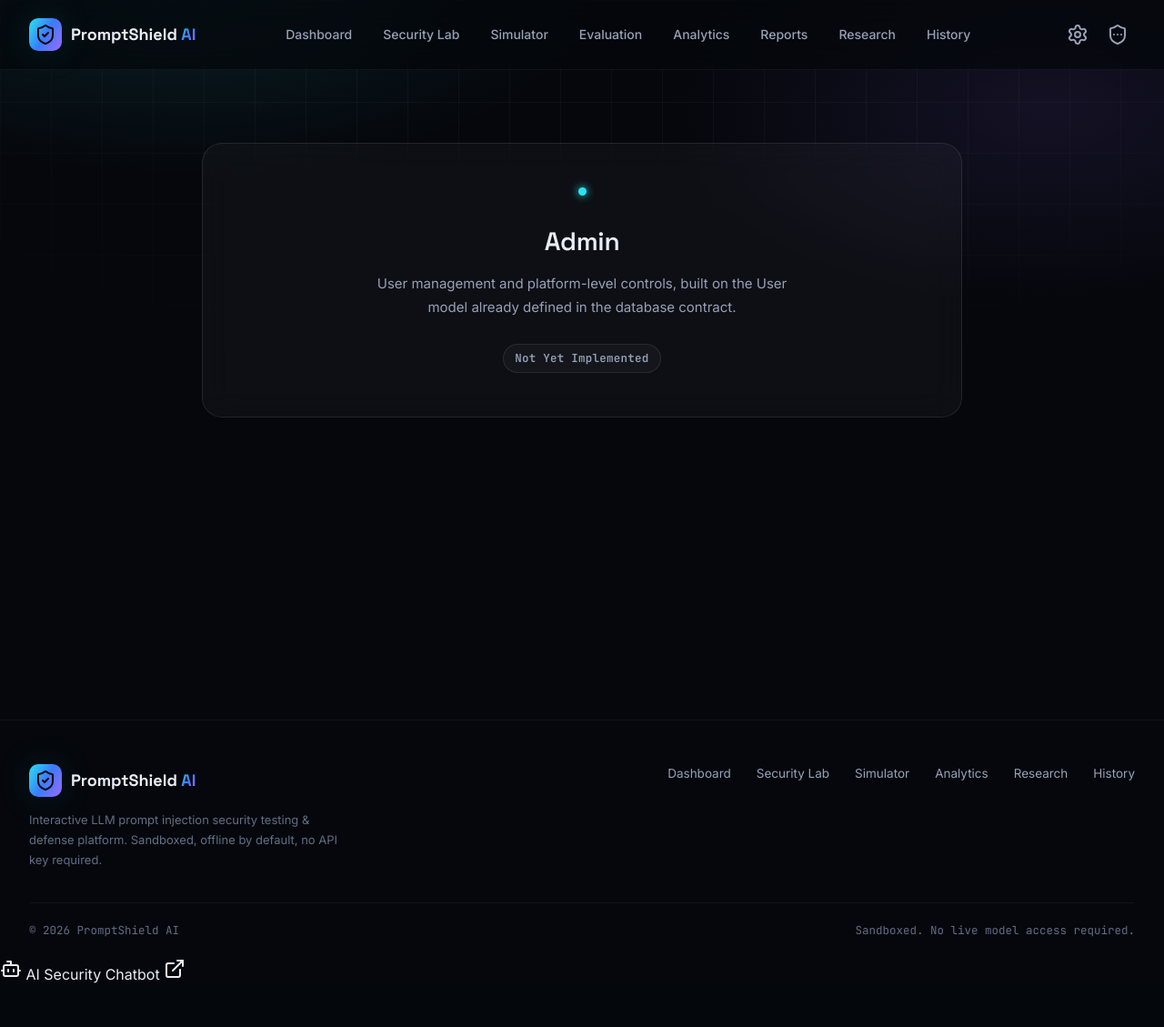
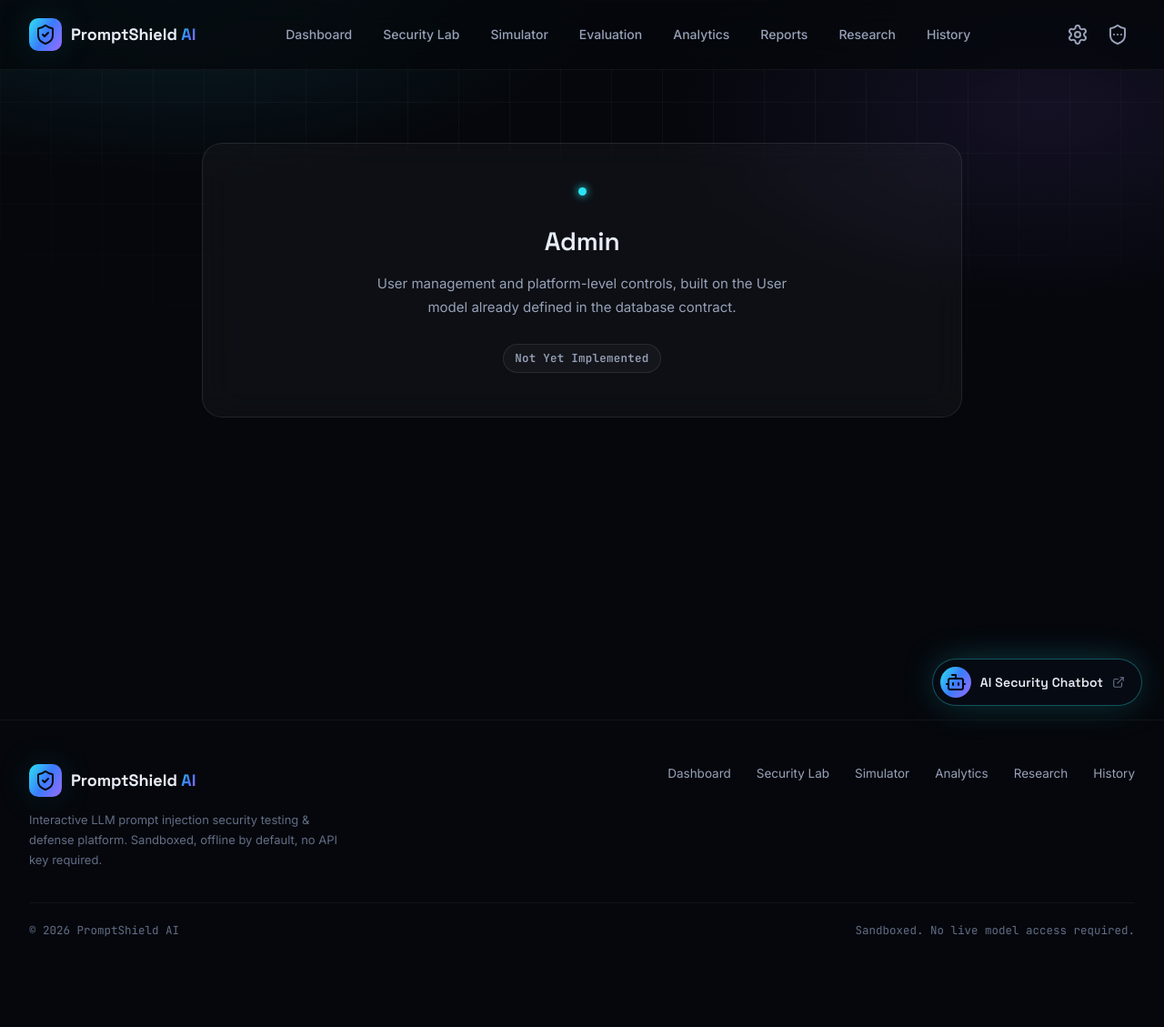
Before and after one commit to Manthan1611/PromptShield-AI, a Flask app: page /admin in a window 1280 px wide. Shown: the whole page at 91% size. Before the commit the page ends 1081 px from the top, so only its background shows below. Run offline with Flask 3, Linux system fonts and the light colour scheme; parts of the project's set-up code (start-up, migrations or seed data) failed here and were passed over.

Commit message:
Add floating AI security chatbot launcher styles

```diff
--- a/static/css/main.css
+++ b/static/css/main.css
@@ -649,3 +649,81 @@ select, option {
 @media (prefers-reduced-motion: reduce) {
   .ps-select-listbox, .ps-select-chevron { transition: none; }
 }
+
+/* --- Floating AI Security Chatbot launcher --- */
+.chatbot-fab {
+  position: fixed;
+  right: max(24px, env(safe-area-inset-right));
+  bottom: max(24px, env(safe-area-inset-bottom));
+  z-index: 50; /* above cards/control bars, below navbar, dropdowns and modal */
+  display: inline-flex;
+  align-items: center;
+  gap: 10px;
+  padding: 8px 18px 8px 8px;
+  min-height: 48px;
+  border-radius: 999px;
+  background: rgba(8, 11, 20, 0.82);
+  border: 1px solid var(--c-cyan-dim);
+  color: var(--c-text);
+  font-family: var(--font-display);
+  font-weight: 600;
+  font-size: 14px;
+  letter-spacing: 0.01em;
+  line-height: 1;
+  white-space: nowrap;
+  text-decoration: none;
+  backdrop-filter: blur(14px);
+  -webkit-backdrop-filter: blur(14px);
+  box-shadow: var(--shadow-glow-cyan), 0 10px 30px -10px rgba(0, 0, 0, 0.6);
+  transition: transform 0.25s var(--ease-out), box-shadow 0.25s var(--ease-out), border-color 0.25s ease, background 0.25s ease;
+}
+.chatbot-fab:hover {
+  transform: translateY(-3px);
+  border-color: var(--c-cyan);
+  background: rgba(43, 227, 240, 0.08);
+  box-shadow: 0 0 55px -6px rgba(43, 227, 240, 0.55), 0 14px 34px -12px rgba(0, 0, 0, 0.7);
+}
+.chatbot-fab:active { transform: translateY(-1px); }
+.chatbot-fab:focus-visible { outline: 2px solid var(--c-cyan); outline-offset: 3px; }
+
+.chatbot-fab-icon {
+  display: grid;
+  place-items: center;
+  width: 34px;
+  height: 34px;
+  flex-shrink: 0;
+  border-radius: 50%;
+  background: var(--gradient-brand);
+  color: #04060a;
+}
+.chatbot-fab-icon i { width: 18px; height: 18px; }
+.chatbot-fab-ext { width: 14px; height: 14px; color: var(--c-text-faint); transition: color 0.2s ease; }
+.chatbot-fab:hover .chatbot-fab-ext { color: var(--c-cyan); }
+
+/* Keep the footer's last line clear of the floating button */
+body:has(.chatbot-fab) .site-footer { padding-bottom: 76px; }
+
+/* Mobile: compact pill, label kept but trimmed; icon-only on very small screens */
+@media (max-width: 640px) {
+  .chatbot-fab {
+    right: max(16px, env(safe-area-inset-right));
+    bottom: max(16px, env(safe-area-inset-bottom));
+    font-size: 13px;
+    padding: 6px 14px 6px 6px;
+    gap: 8px;
+  }
+  .chatbot-fab-icon { width: 32px; height: 32px; }
+  .chatbot-fab-ext { display: none; }
+}
+@media (max-width: 380px) {
+  .chatbot-fab { padding: 6px; }
+  .chatbot-fab-label {
+    /* visually hidden, still announced via aria-label */
+    position: absolute; width: 1px; height: 1px; overflow: hidden;
+    clip: rect(0 0 0 0); white-space: nowrap;
+  }
+}
+
+@media (prefers-reduced-motion: reduce) {
+  .chatbot-fab, .chatbot-fab:hover, .chatbot-fab:active { transition: none; transform: none; }
+}
```
